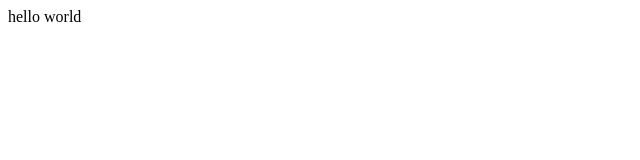
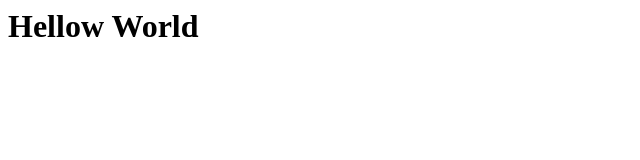
Before and after one commit to LeviDPoole/levidudson.github.io, a plain HTML site: page index.html in a window 1280 px wide. Shown: the whole page, without its empty margins (0-640 px from the left). Drawn offline with Linux system fonts and the light colour scheme.

Commit message:
Update index.html

```diff
--- a/index.html
+++ b/index.html
@@ -1,3 +1,5 @@
 <html>
-  <body> hello world </body>
+ <body>
+   <h1> Hellow World </h1>
+ </body>
 </html>
```
